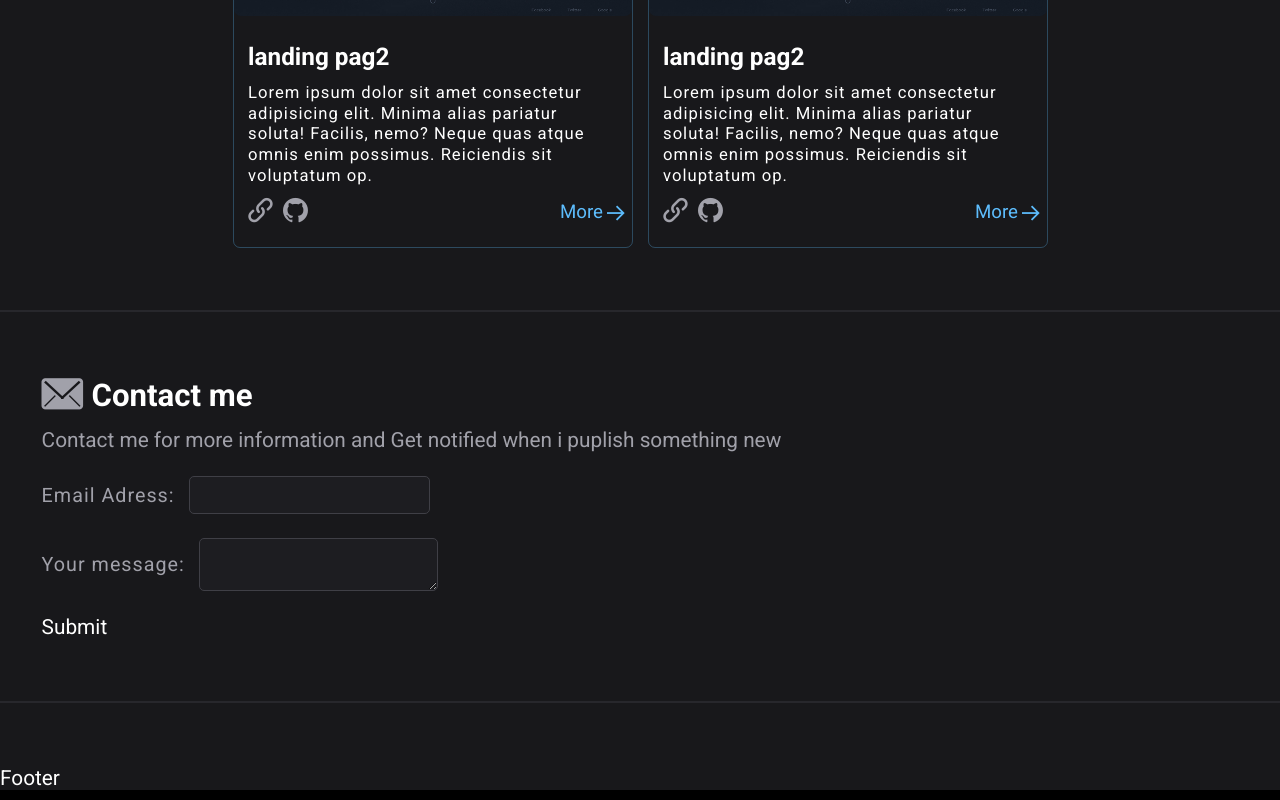
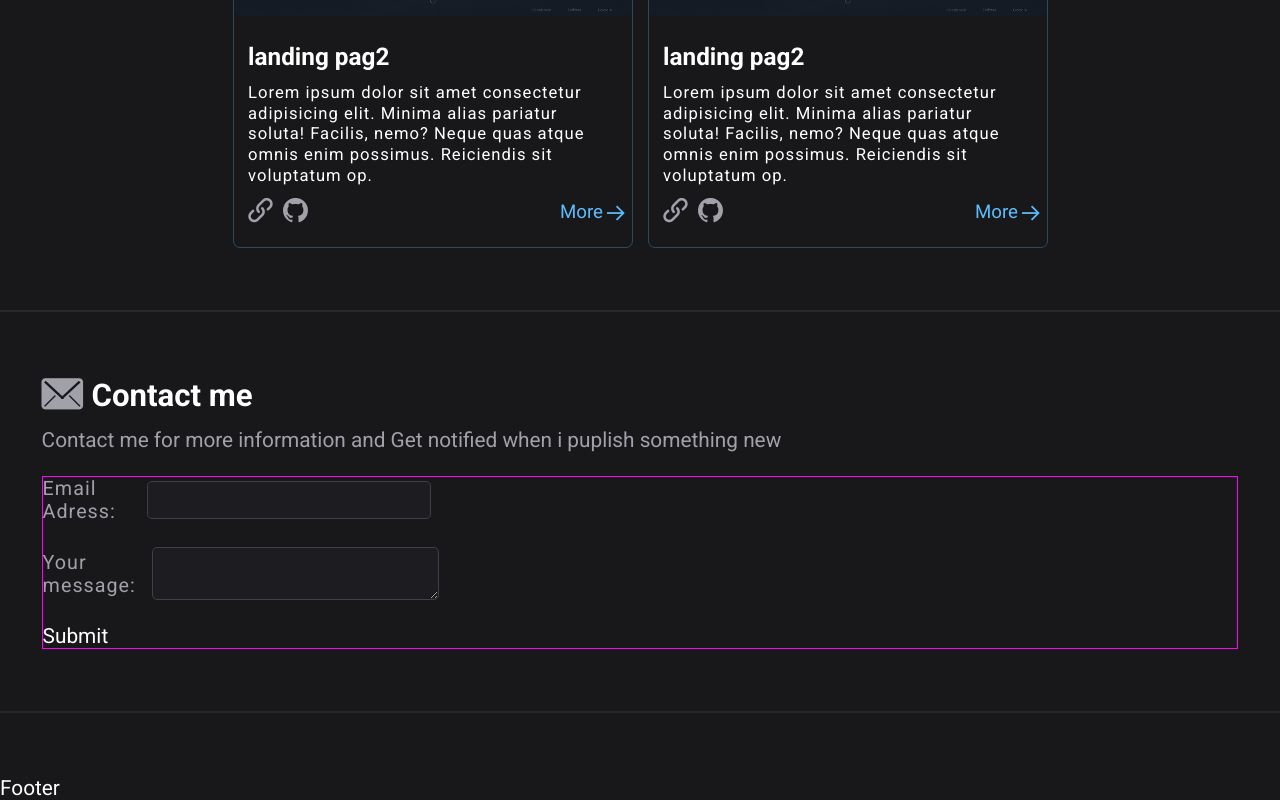
Before and after one commit to MohamedZakidev/portfolio, a React (Vite) app: page / in a window 1280 px wide. Shown: the part 2012-2812 px from the top of the page. Built offline with nearby package versions, Linux system fonts and the light colour scheme.

Commit message:
Update contact.css

```diff
--- a/src/components/4-Contact/contact.css
+++ b/src/components/4-Contact/contact.css
@@ -26,6 +26,8 @@ section.contact-us form {
     flex-direction: column;
     align-items: flex-start;
     gap: 24px;
+    border: 1px solid magenta;
+    width: 100%;
 }
 
 section.contact-us label {
@@ -36,7 +38,7 @@ section.contact-us label {
 
 section.contact-us input,
 section.contact-us textarea {
-    /* all: unset; */
+    width: 100%;
     background-color: rgba(63, 63, 70, 0.15);
     border: 1px solid rgb(63, 63, 70);
     margin-left: 14px;
@@ -44,6 +46,11 @@ section.contact-us textarea {
     color: white;
     outline: none;
     border-radius: 5px;
+    transition: .3s;
+    -webkit-transition: .3s;
+    -moz-transition: .3s;
+    -ms-transition: .3s;
+    -o-transition: .3s;
 }
 
 section.contact-us input:hover,
@@ -52,3 +59,5 @@ section.contact-us textarea:hover,
 section.contact-us textarea:focus {
     border: 1px solid rgb(45, 212, 191);
 }
+
+section.contact-us textarea {}
```
